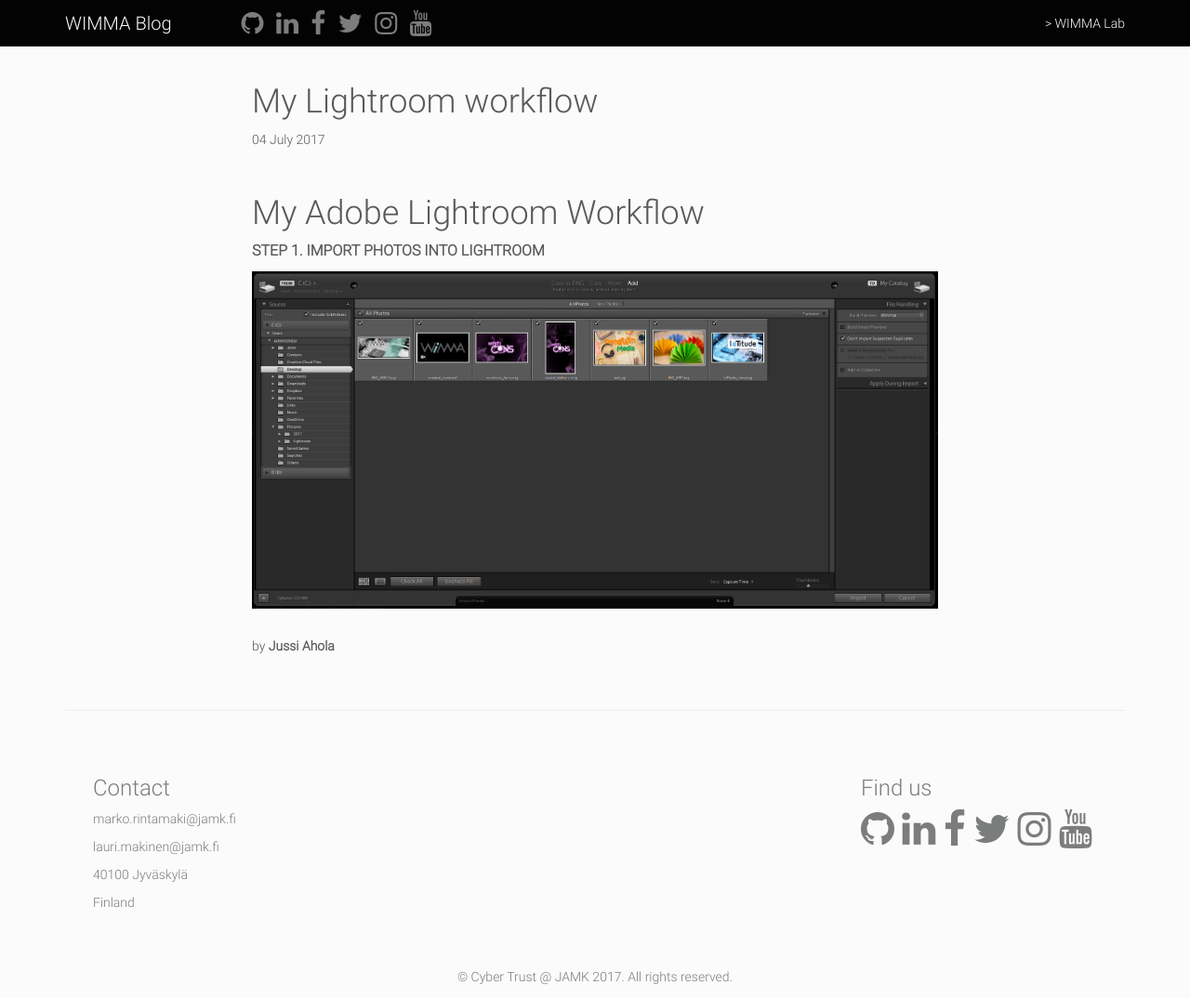
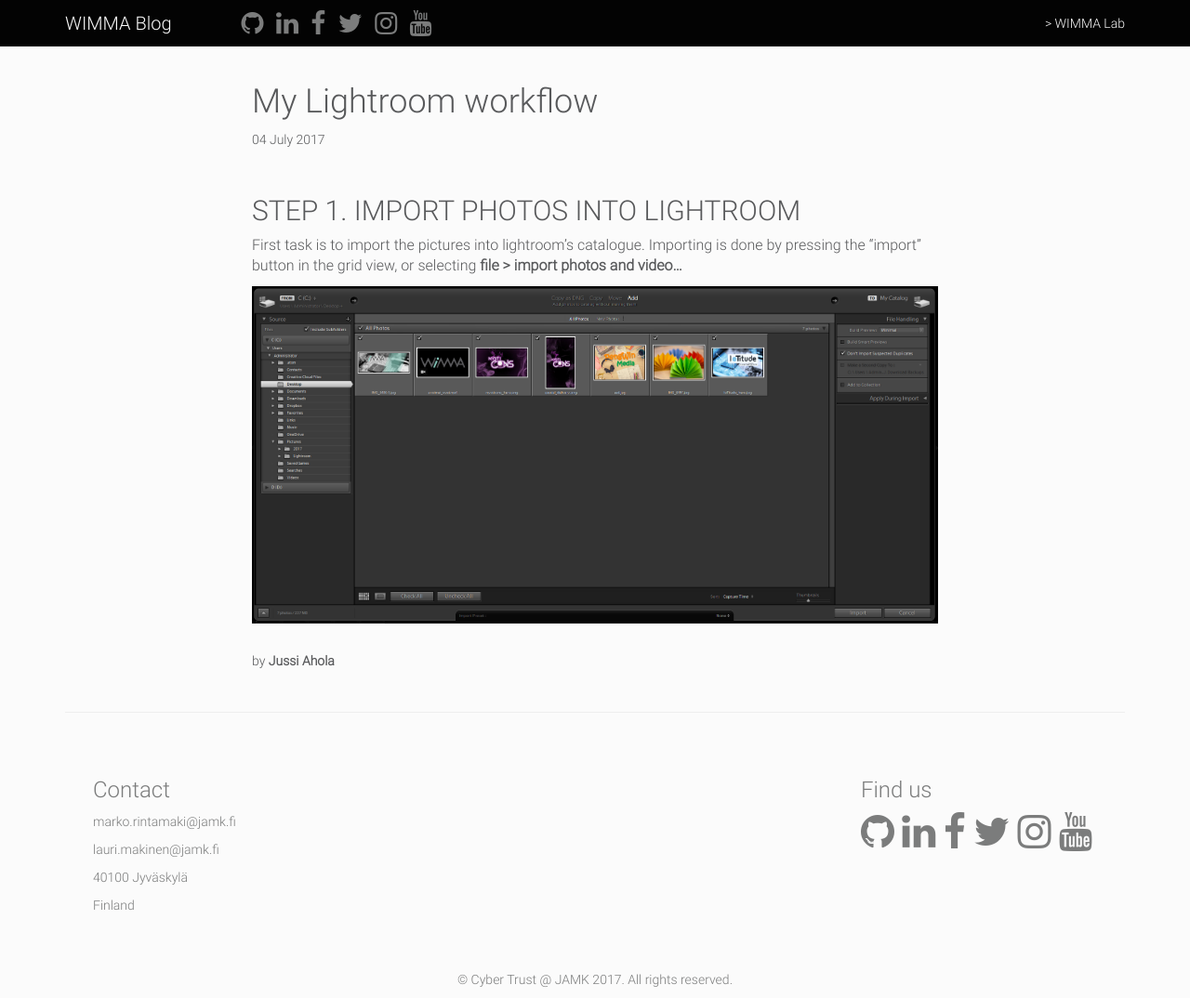
Before and after one commit to wimmalab/blog, a Jekyll site: the page built from _posts/2017-07-04-My-Lightroom-Workflow.md, in a window 1280 px wide and 1074 px high. Shown: the whole window at 93% size. Built offline with Jekyll 4.4.1, drawn with Linux system fonts in a browser that asks for light colours; nearby versions of some CDN libraries.

Commit message:
Update 2017-07-04-My-Lightroom-Workflow.md

```diff
--- a/_posts/2017-07-04-My-Lightroom-Workflow.md
+++ b/_posts/2017-07-04-My-Lightroom-Workflow.md
@@ -7,9 +7,7 @@ image:
 author: Jussi Ahola
 ---
 
-# My Adobe Lightroom Workflow
-**STEP 1. IMPORT PHOTOS INTO LIGHTROOM**
-
-
+## STEP 1. IMPORT PHOTOS INTO LIGHTROOM
+First task is to import the pictures into lightroom’s catalogue. Importing is done by pressing the “import” button in the grid view, or selecting **file > import photos and video…**
 
 ![alt text]({{site.baseurl}}/img/kuva1.png)
```
